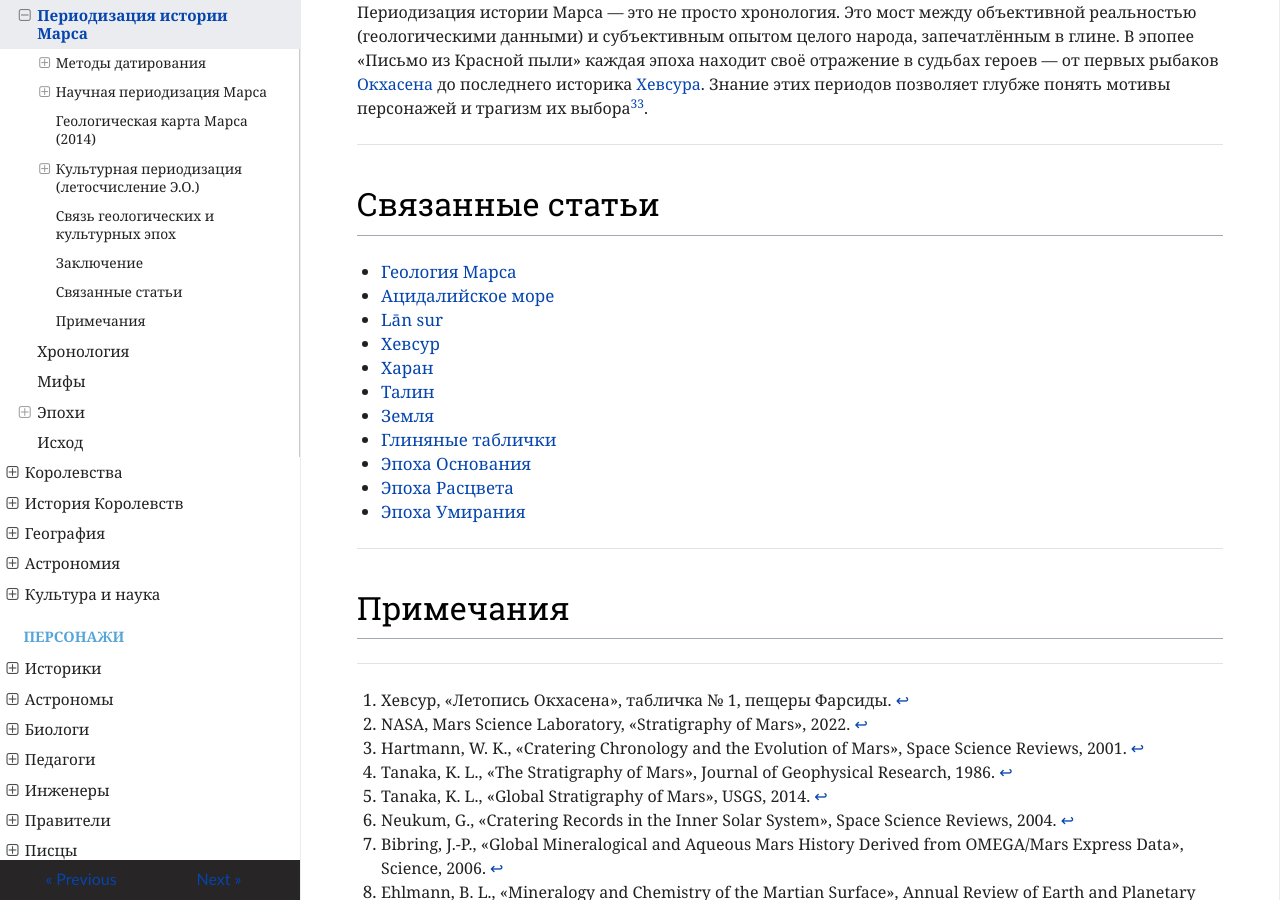
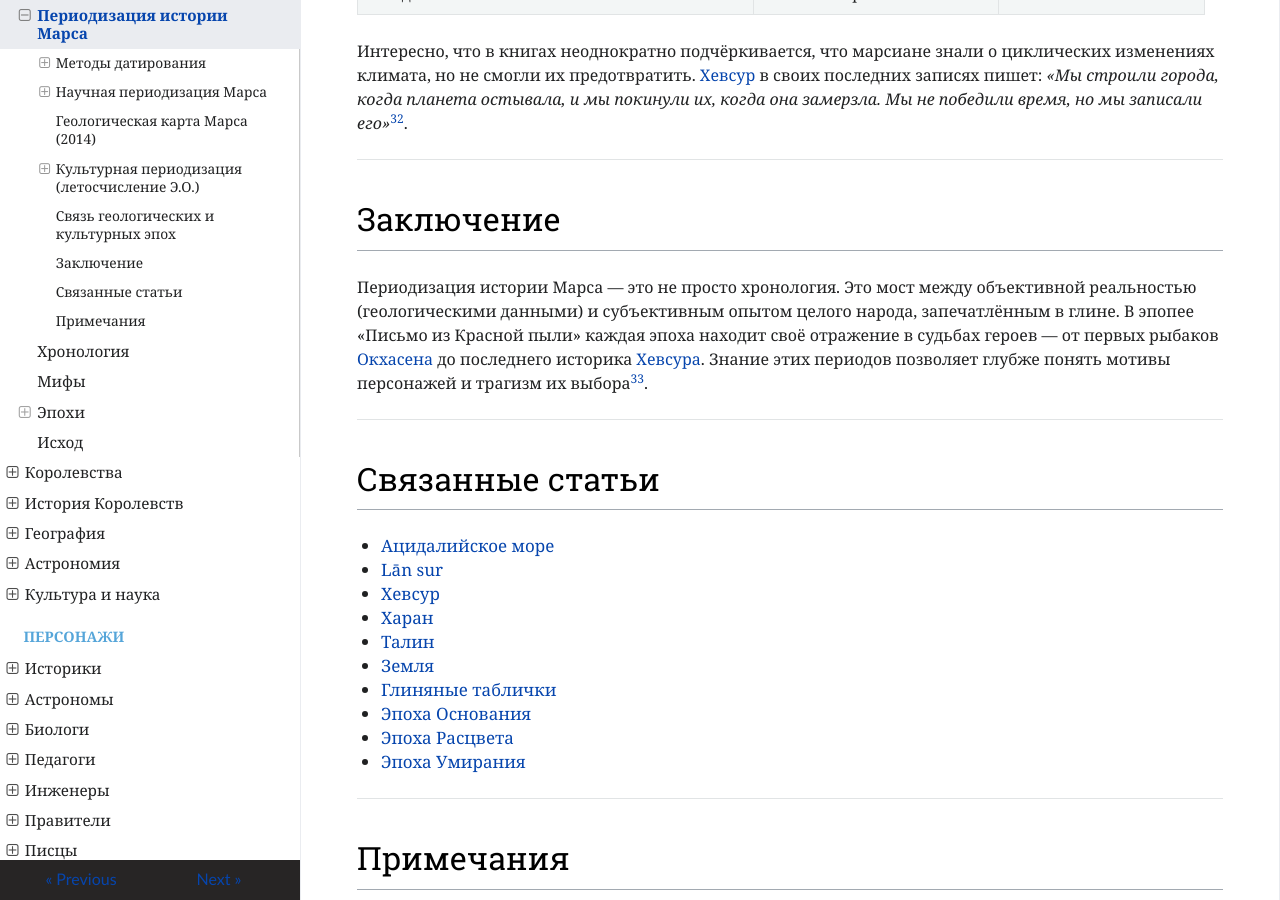
Before and after one commit to ivanhohlov14-bit/mars-encyclopedia, an MkDocs documentation site: the page built from docs/history/periodization.md, in a window 1280 px wide and 900 px high, scrolled down 8819 px. Built offline with MkDocs 1.6.1, drawn with Linux system fonts in a browser that asks for light colours; nearby versions of some CDN libraries.

Commit message:
Update periodization.md

```diff
--- a/docs/history/periodization.md
+++ b/docs/history/periodization.md
@@ -253,7 +253,7 @@
 ## Геологическая карта Марса (2014)
 
 <div style="text-align: center; margin-bottom: 8px;">
-    <img src="https://raw.githubusercontent.com/ivanhohlov14-bit/mars-encyclopedia/main/docs/assets/images/USGS-sim3292-2014-crop-globe.png" alt="Геологическая карта Марса (USGS, 2014)" style="width: 100%; max-width: 500px; border: 1px solid #a2a9b1; border-radius: 4px;">
+    <img src="https://raw.githubusercontent.com/ivanhohlov14-bit/mars-encyclopedia/main/docs/assets/images/USGS-sim3292-2014-crop-globe.png" alt="Геологическая карта Марса (USGS, 2014)" style="width: 100%; max-width: 1000px; border: 1px solid #a2a9b1; border-radius: 4px;">
     <div style="font-size: 0.7rem; color: #555; margin-top: 2px;">Глобальная геологическая карта Марса (USGS, 2014). Цвета: нойский (коричневый), гесперийский (зелёный), амазонийский (синий).</div>
 </div>
 
@@ -339,7 +339,6 @@
 
 ## Связанные статьи
 
-- [Геология Марса](geology.md)
 - [Ацидалийское море](acidalia-sea.md)
 - [Lān sur](lan-sur.md)
 - [Хевсур](hevsur.md)
```
